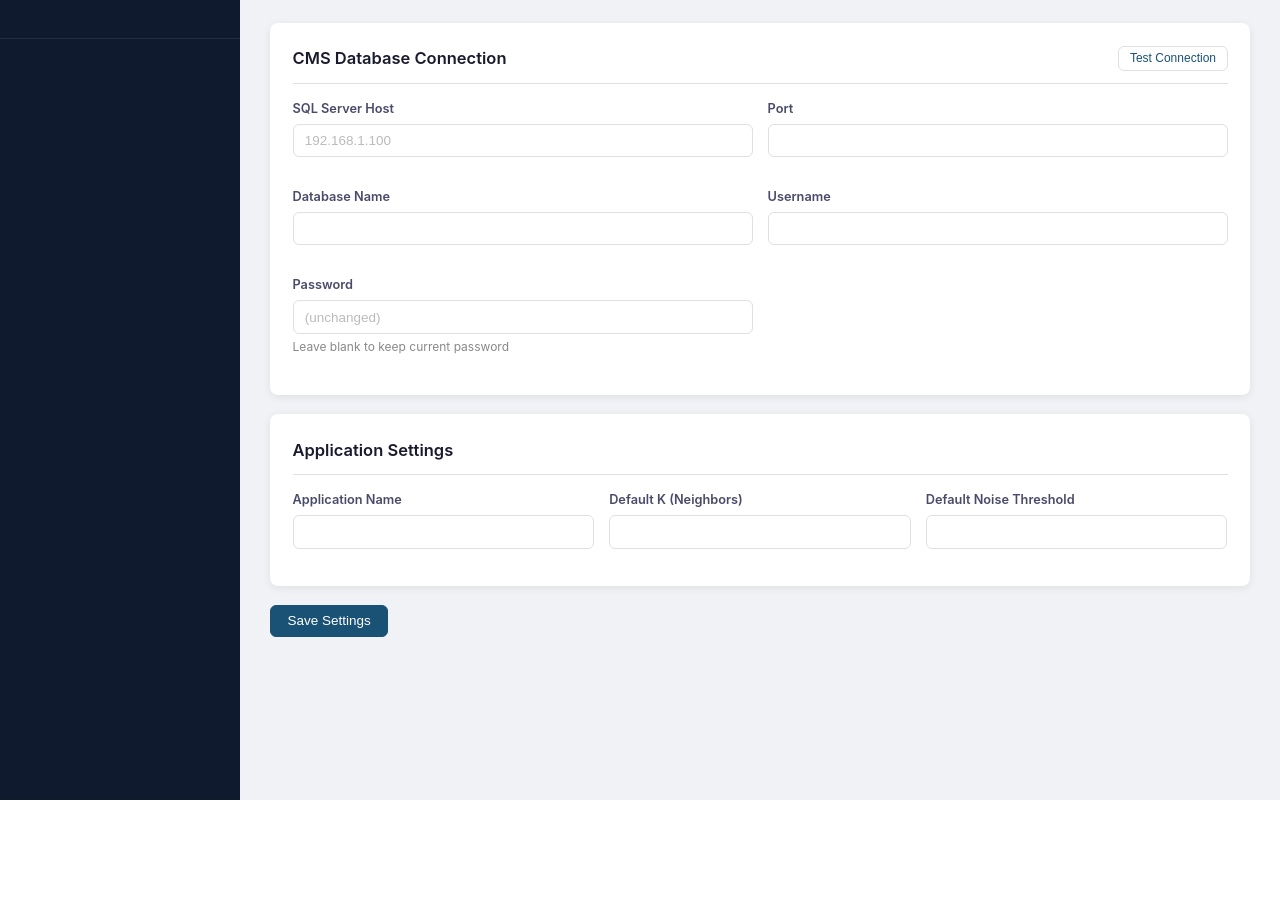
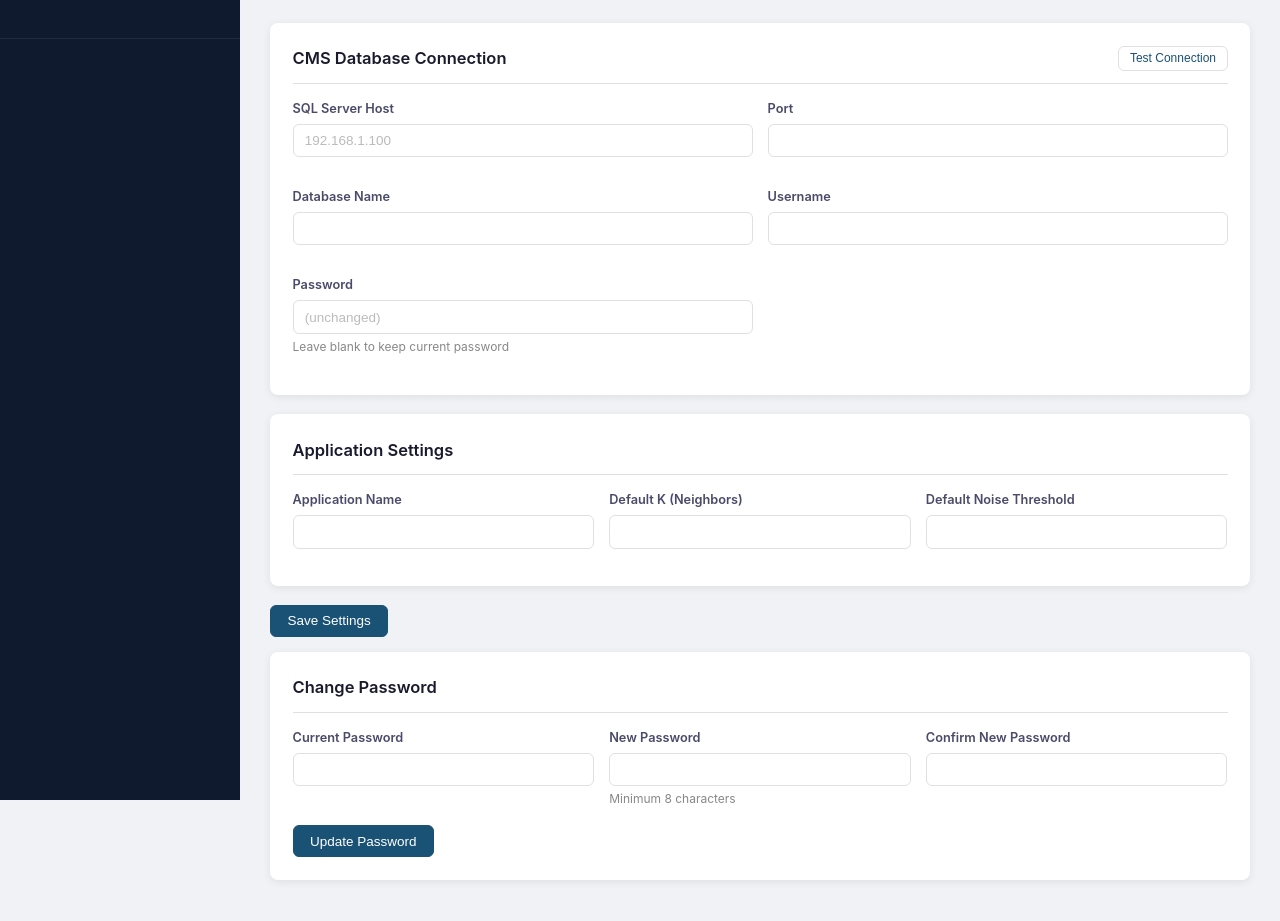
Before and after one commit to mattcomputers-ctrl/PMS-Predictor, a PHP site: template src/Views/settings/index.php in a window 1280 px wide. Before the commit the page ends 800 px from the top, so only its background shows below. Run offline with PHP 8.4, Linux system fonts and the light colour scheme; the template is opened without the code that fills it: most values are stand-ins (such as "Sample title", 1, 10 or a date in 2020); data that the repository does not hold is empty; some libraries are stand-ins or nearby versions.

Commit message:
Add password change form to admin settings page
Co-Authored-By: Claude Opus 4.6 (1M context) <noreply@anthropic.com>

```diff
--- a/src/Core/App.php
+++ b/src/Core/App.php
@@ -87,6 +87,7 @@ class App
         // Settings (admin only)
         $router->get('/settings', 'SettingsController@index');
         $router->post('/settings', 'SettingsController@save');
+        $router->post('/settings/password', 'SettingsController@changePassword');
         $router->get('/setup', 'SettingsController@setup');
         $router->post('/setup', 'SettingsController@saveSetup');
 
--- a/src/Views/settings/index.php
+++ b/src/Views/settings/index.php
@@ -72,4 +72,31 @@
     </div>
 </form>
 
+<div class="card mt-2">
+    <div class="card-header">
+        <h2 class="card-title">Change Password</h2>
+    </div>
+    <div class="card-body">
+        <form method="POST" action="/settings/password">
+            <?= csrf_field() ?>
+            <div class="form-grid-3col">
+                <div class="form-group">
+                    <label for="current_password">Current Password</label>
+                    <input type="password" id="current_password" name="current_password" required>
+                </div>
+                <div class="form-group">
+                    <label for="new_password">New Password</label>
+                    <input type="password" id="new_password" name="new_password" required minlength="8">
+                    <span class="form-help">Minimum 8 characters</span>
+                </div>
+                <div class="form-group">
+                    <label for="confirm_password">Confirm New Password</label>
+                    <input type="password" id="confirm_password" name="confirm_password" required minlength="8">
+                </div>
+            </div>
+            <button type="submit" class="btn btn-primary">Update Password</button>
+        </form>
+    </div>
+</div>
+
 <?php include dirname(__DIR__) . '/layouts/footer.php'; ?>
```
Also changed, not shown: src/Controllers/SettingsController.php (+41 -0 lines).
